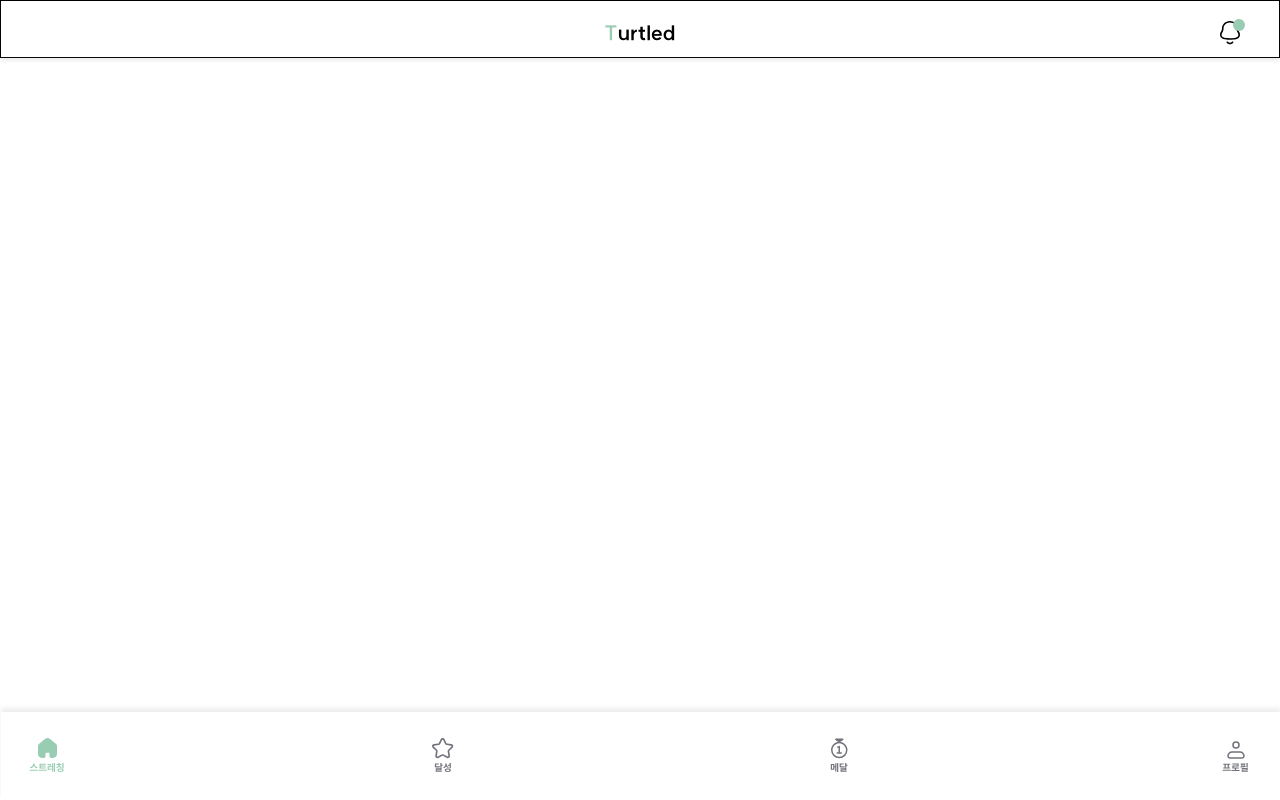
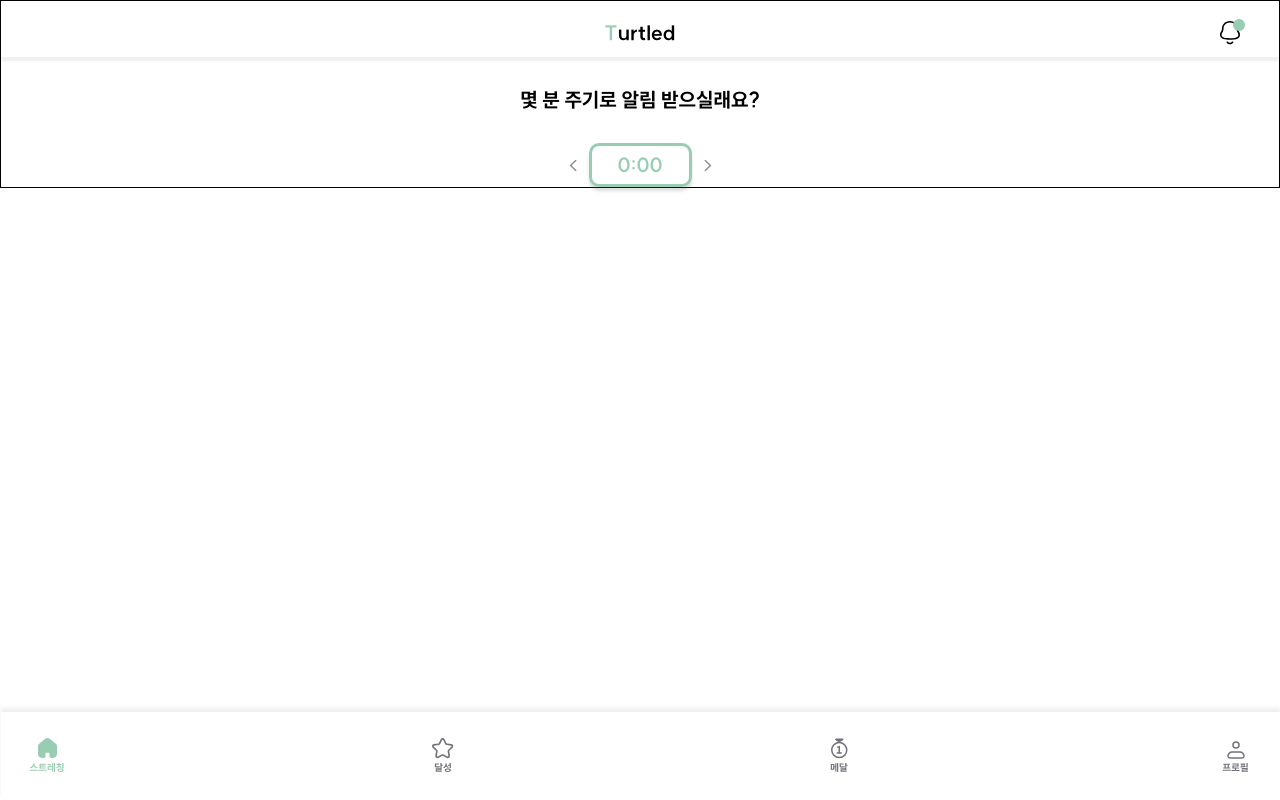
Before and after one commit to Turtled-swimmers/turtled_web, a React (Vite) app: page / in a window 1280 px wide. Built offline with nearby package versions, Linux system fonts and the light colour scheme.

Commit message:
[ feat ] 타이머 시간 정하기 구현

```diff
--- /dev/null
+++ b/src/components/timer/index.tsx
@@ -0,0 +1,69 @@
+import { useState } from "react";
+import styled from "styled-components";
+import { ArrowLeftIc, ArrowRightIc } from "../../assets";
+
+export default function Timer() {
+  const [loopTime, setLoopTime] = useState("0:00");
+
+  function handleMinusTime() {
+    if (Number(loopTime.split(":")[0]) === 0) {
+      setLoopTime("60:00");
+    } else {
+      setLoopTime(`${Number(loopTime.split(":")[0]) - 1}` + ":00");
+    }
+  }
+
+  function handlePlusTime() {
+    if (Number(loopTime.split(":")[0]) === 60) {
+      setLoopTime("0:00");
+    } else {
+      setLoopTime(`${Number(loopTime.split(":")[0]) + 1}` + ":00");
+    }
+  }
+
+  return (
+    <TimerWrapper>
+      <Title>몇 분 주기로 알림 받으실래요?</Title>
+      <TimeSetWrapper>
+        <ArrowLeftIc onClick={handleMinusTime} />
+        <LootTimeWrapper>{loopTime}</LootTimeWrapper>
+        <ArrowRightIc onClick={handlePlusTime} />
+      </TimeSetWrapper>
+    </TimerWrapper>
+  );
+}
+
+const Title = styled.h1`
+  ${({ theme }) => theme.fonts.title};
+  margin: 3rem 0;
+`;
+
+const TimerWrapper = styled.div`
+  display: flex;
+  flex-direction: column;
+  align-items: center;
+`;
+
+const LootTimeWrapper = styled.div`
+  display: flex;
+  justify-content: center;
+  align-items: center;
+  width: 10.3rem;
+  height: 4.4143rem;
+  flex-shrink: 0;
+  border-radius: 1rem;
+  margin: 0 1rem;
+
+  color: ${({ theme }) => theme.colors.green};
+  border: 3px solid ${({ theme }) => theme.colors.green};
+
+  box-shadow: 0px 4px 3px 0px rgba(95, 88, 88, 0.2);
+
+  ${({ theme }) => theme.fonts.title};
+`;
+
+const TimeSetWrapper = styled.section`
+  display: flex;
+
+  align-items: center;
+`;
--- a/src/pages/MainPage.tsx
+++ b/src/pages/MainPage.tsx
@@ -1,10 +1,12 @@
 import Footer from "../components/common/Footer";
 import TurtledHeader from "../components/common/TurtledHeader";
+import Timer from "../components/timer";
 
 export default function MainPage() {
   return (
     <>
       <TurtledHeader />
+      <Timer />
       <Footer />
     </>
   );
```
